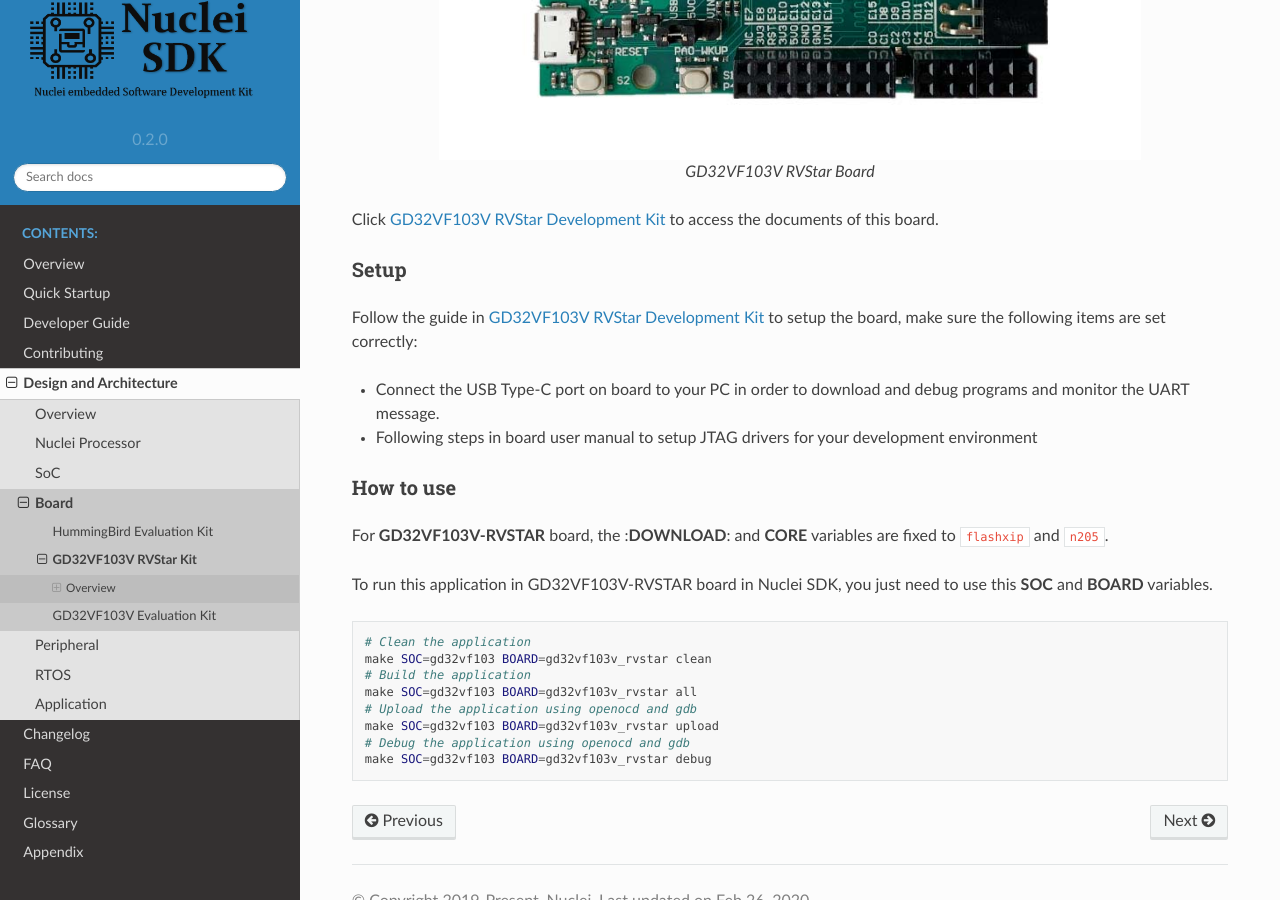
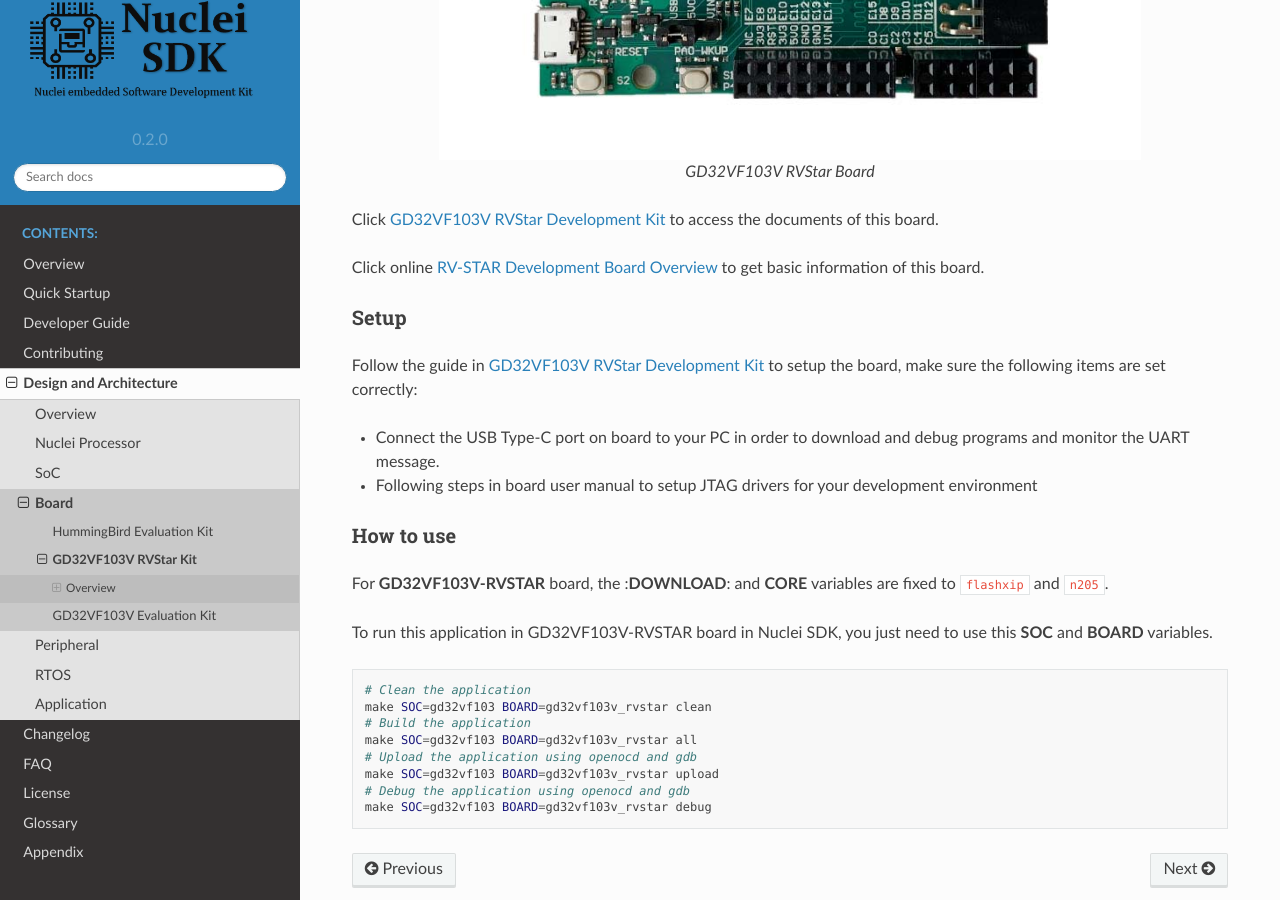
Before and after one commit to Nuclei-Software/nuclei-sdk, a Sphinx documentation site: the page built from doc/source/design/board/gd32vf103v_rvstar.rst, in a window 1280 px wide and 900 px high, scrolled down 629 px. Built offline with Sphinx 7.4.7 and the Read the Docs theme 2.0.0, drawn with Linux system fonts in a browser that asks for light colours.

Commit message:
doc: Add cross reference of rvstar
Signed-off-by: Huaqi Fang <578567190@qq.com>

```diff
--- a/doc/source/design/board/gd32vf103v_rvstar.rst
+++ b/doc/source/design/board/gd32vf103v_rvstar.rst
@@ -21,6 +21,9 @@
     GD32VF103V RVStar Board
 
 Click `GD32VF103V RVStar Development Kit`_ to access the documents
+of this board.
+
+Click online `RV-STAR Development Board Overview`_ to get basic information
 of this board.
 
 .. _design_board_gd32vf103v_rvstar_setup:
@@ -59,3 +62,4 @@
 
 
 .. _GD32VF103V RVStar Development Kit: https://nucleisys.com/developboard.php
+.. _RV-STAR Development Board Overview: https://doc.nucleisys.com/nuclei_board_labs/overview/hw.html#rv-star
```
